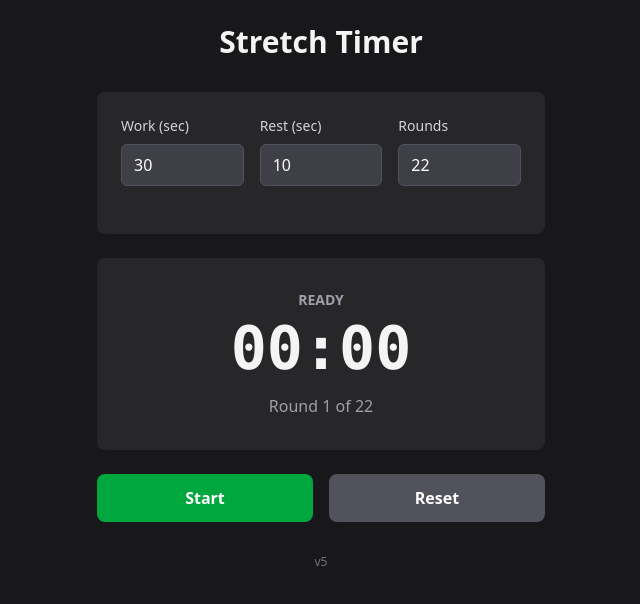
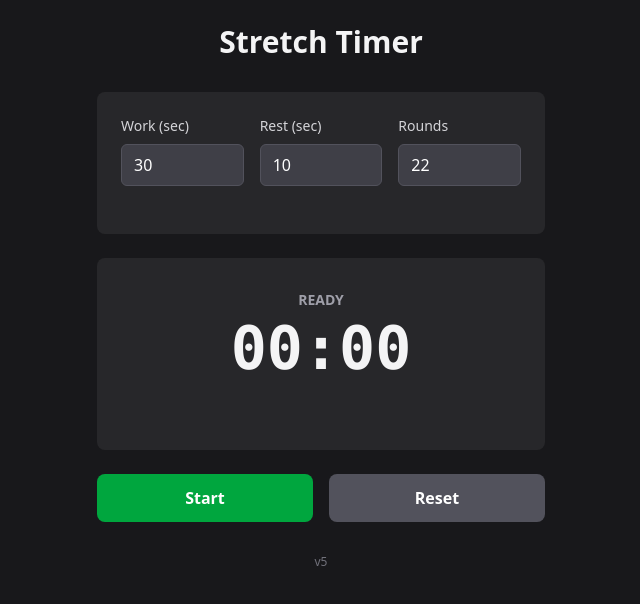
Before and after one commit to danielcluff/danielcluff.com, an Astro site: page /stretchtimer in a window 1280 px wide. Shown: the whole page, without its empty margins (319-959 px from the left). Built offline with nearby package versions, Linux system fonts and the light colour scheme; Astro itself is replaced by a stand-in of ours.

Commit message:
Hide round counter while the timer is not running.

```diff
--- a/src/components/StretchTimer.jsx
+++ b/src/components/StretchTimer.jsx
@@ -337,7 +337,7 @@ export default function StretchTimer() {
                     <div class="text-6xl font-mono font-bold mb-4 text-zinc-100">
                         {formatTime(currentTime())}
                     </div>
-                    <div class="text-zinc-400">
+                    <div class={`text-zinc-400 ${!isRunning() ? 'invisible' : ''}`}>
                         Round {currentRound()} of {repeats()}
                     </div>
                 </div>
```
